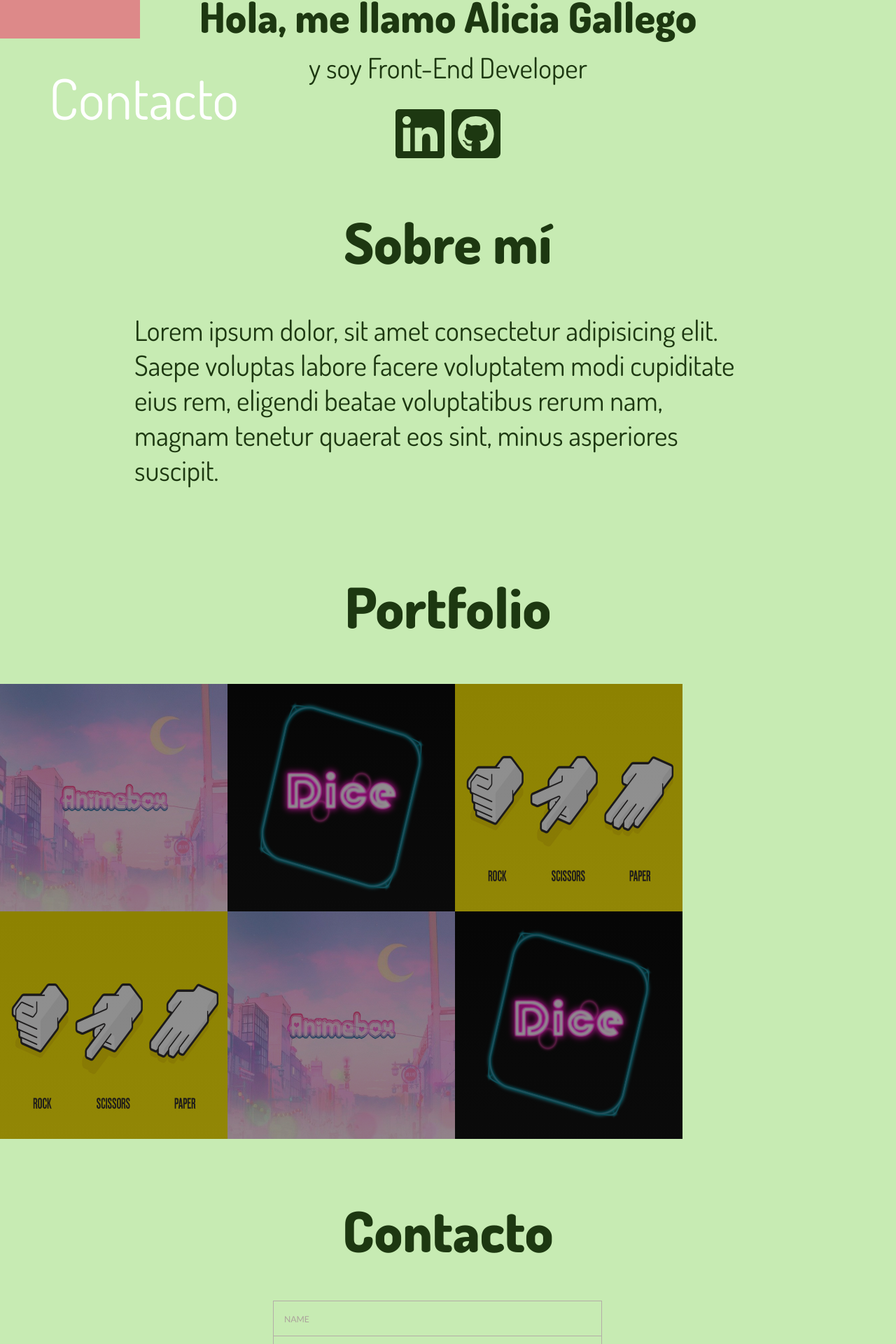
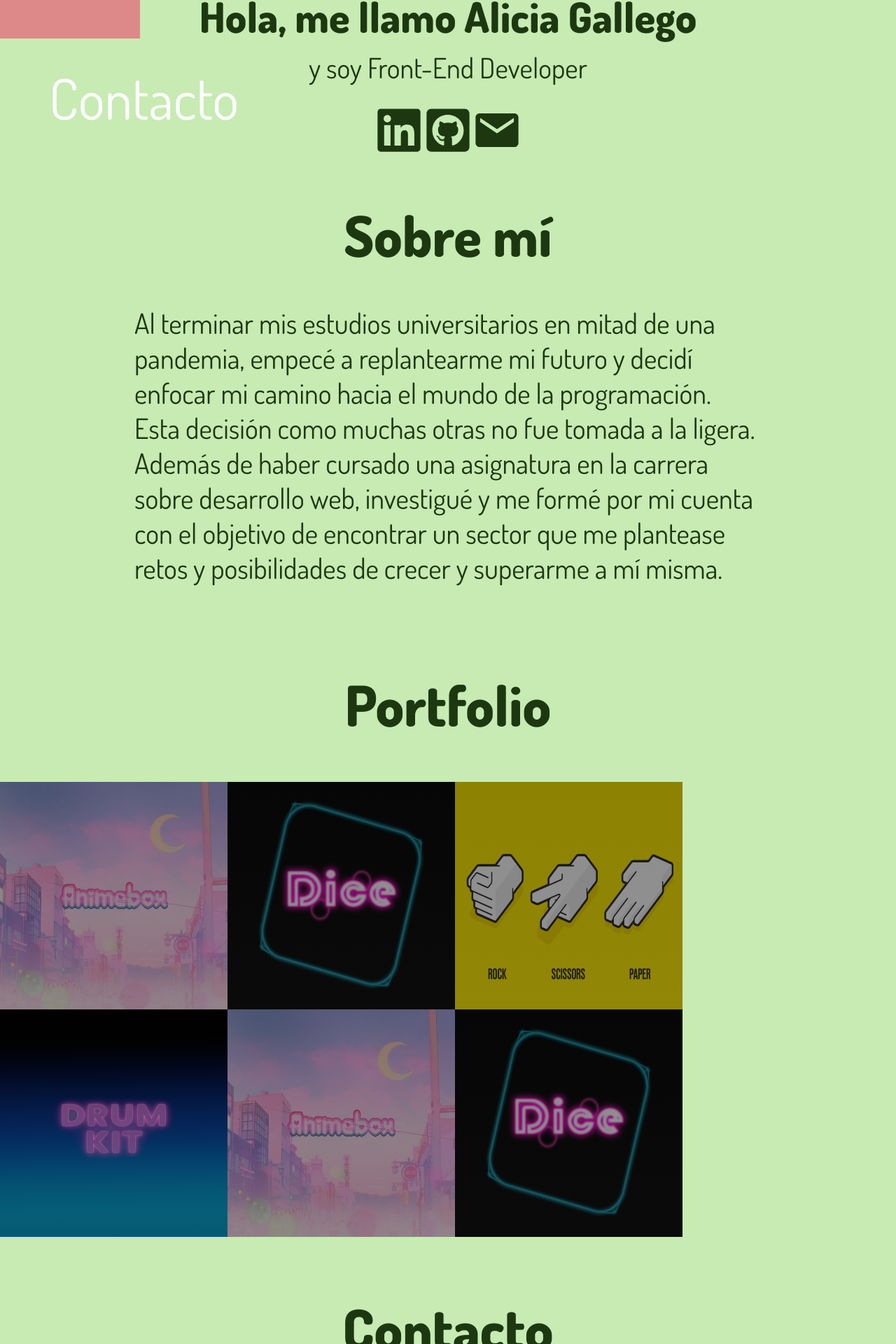
Before and after one commit to aliciaggz/portfolio, a React (Create React App) app: page / in a window 1280 px wide. Shown: the part 745-2665 px from the top of the page at 70% size. Built offline with nearby package versions, Linux system fonts and the light colour scheme.

Commit message:
icons-pages

```diff
--- /dev/null
+++ b/src/components/Aboutme.js
@@ -0,0 +1,19 @@
+const AboutMe = (props) => {
+  return (
+    <section className="section__aboutme">
+      <h1 className="section__aboutme--title">Sobre mí</h1>
+
+      <p className="section__aboutme--text">
+        Al terminar mis estudios universitarios en mitad de una pandemia, empecé
+        a replantearme mi futuro y decidí enfocar mi camino hacia el mundo de la
+        programación. Esta decisión como muchas otras no fue tomada a la ligera.
+        Además de haber cursado una asignatura en la carrera sobre desarrollo
+        web, investigué y me formé por mi cuenta con el objetivo de encontrar un
+        sector que me plantease retos y posibilidades de crecer y superarme a mí
+        misma.
+      </p>
+    </section>
+  );
+};
+
+export default AboutMe;
--- a/src/components/App.js
+++ b/src/components/App.js
@@ -1,11 +1,11 @@
 import '../styles/App.scss';
 import { useEffect, useState } from 'react';
 import photome from '../images/alicia.png';
-import anime from '../images/anime.png';
-import dice from '../images/dice.png';
-import game from '../images/game.png';
 import { Link, Route } from 'react-router-dom';
 import * as FaIcons from 'react-icons/fa';
+import * as IoIcons from 'react-icons/io';
+import Header from './Header';
+import AboutMe from './Aboutme';
 
 const App = () => {
   const [sidebar, setSidebar] = useState(false);
@@ -16,6 +16,7 @@ const App = () => {
 
   return (
     <div>
+      {/* <Header /> */}
       <header className="header">
         <div className="menu__icon">
           <FaIcons.FaBars
@@ -43,10 +44,31 @@ const App = () => {
             <p className="section__intro--text">y soy Front-End Developer</p>
             <ul className="section__intro--list">
               <li>
-                <FaIcons.FaLinkedin className="section__intro--icons" />
+                <a
+                  target="_blank"
+                  rel="noopener noreferrer"
+                  href="https://www.linkedin.com/in/aliciagallegogonzalez/"
+                >
+                  <FaIcons.FaLinkedin className="section__intro--icons" />
+                </a>
               </li>
               <li>
-                <FaIcons.FaGithubSquare className="section__intro--icons" />
+                <a
+                  target="_blank"
+                  rel="noopener noreferrer"
+                  href="https://github.com/aliciaggz"
+                >
+                  <FaIcons.FaGithubSquare className="section__intro--icons" />
+                </a>
+              </li>
+              <li>
+                <a
+                  target="_blank"
+                  rel="noopener noreferrer"
+                  href="https://github.com/aliciaggz"
+                >
+                  <IoIcons.IoMdMail className="section__intro--icons" />
+                </a>
               </li>
             </ul>
           </div>
@@ -55,16 +77,7 @@ const App = () => {
           </div>
         </section>
 
-        <section className="section__aboutme">
-          <h1 className="section__aboutme--title">Sobre mí</h1>
-
-          <p className="section__aboutme--text">
-            Lorem ipsum dolor, sit amet consectetur adipisicing elit. Saepe
-            voluptas labore facere voluptatem modi cupiditate eius rem, eligendi
-            beatae voluptatibus rerum nam, magnam tenetur quaerat eos sint,
-            minus asperiores suscipit.
-          </p>
-        </section>
+        <AboutMe />
 
         <section className="portfolio">
           <h1 className="portfolio__title">Portfolio</h1>
@@ -79,7 +92,9 @@ const App = () => {
             <li className="portfolio__list--item">
               <div className="image tres"></div>
             </li>
-            <li className="portfolio__list--item cuatro"></li>
+            <li className="portfolio__list--item ">
+              <div className="image cuatro"></div>
+            </li>
             <li className="portfolio__list--item uno"></li>
             <li className="portfolio__list--item dos"></li>
           </ul>
--- /dev/null
+++ b/src/components/Header.js
@@ -0,0 +1,28 @@
+import * as FaIcons from 'react-icons/fa';
+import * as IoIcons from 'react-icons/io';
+import { useEffect, useState } from 'react';
+
+const Header = (props) => {
+  const [sidebar, setSidebar] = useState(false);
+  const handleNavButton = () => {
+    setSidebar(!sidebar);
+  };
+  return (
+    <header className="header">
+      <div className="menu__icon">
+        <FaIcons.FaBars className="menu__icon--fa" onClick={handleNavButton} />
+      </div>
+
+      <nav className={props.sidebar ? 'menu active' : 'menu'}>
+        <ul className="menu__list">
+          <li className="menu__list--item">Inicio</li>
+          <li className="menu__list--item">Sobre Mi</li>
+          <li className="menu__list--item">Portfolio</li>
+          <li className="menu__list--item">Contacto</li>
+        </ul>
+      </nav>
+    </header>
+  );
+};
+
+export default Header;
--- a/src/styles/layout/_hero.scss
+++ b/src/styles/layout/_hero.scss
@@ -35,7 +35,7 @@
     display: flex;
   }
   &--icons {
-    height: 80px;
-    width: 80px;
+    height: 70px;
+    width: 70px;
   }
 }
--- a/src/styles/layout/_portfolio.scss
+++ b/src/styles/layout/_portfolio.scss
@@ -90,3 +90,23 @@
       url(../../images/game.png);
   }
 }
+
+.cuatro {
+  background-image: linear-gradient(
+      rgba(2, 2, 2, 0.205),
+      rgba(12, 12, 12, 0.45)
+    ),
+    url(../../images/drumkit.png);
+  background-size: cover;
+  width: 325px;
+  height: 325px;
+  transition: 1s ease-in-out;
+  &:hover {
+    transform: scale(1.3);
+    background-image: linear-gradient(
+        rgba(2, 2, 2, 0.171),
+        rgba(12, 12, 12, 0.226)
+      ),
+      url(../../images/drumkit.png);
+  }
+}
```
Also changed, not shown: src/components/Portfolio.js (added), src/images/drumkit.png.
